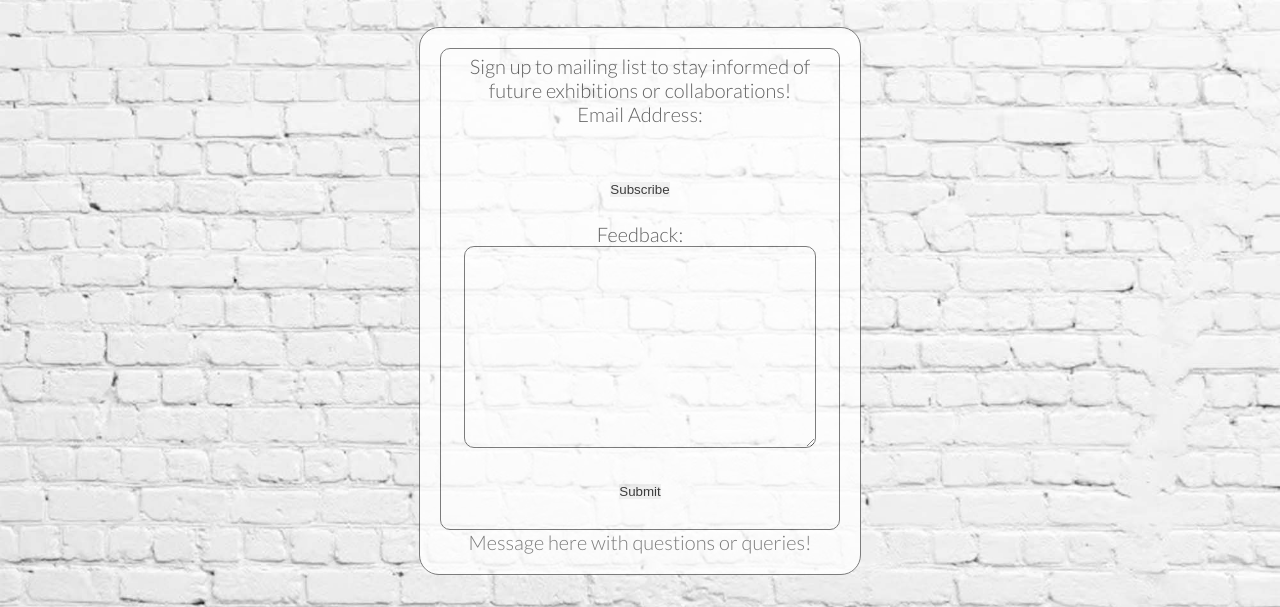
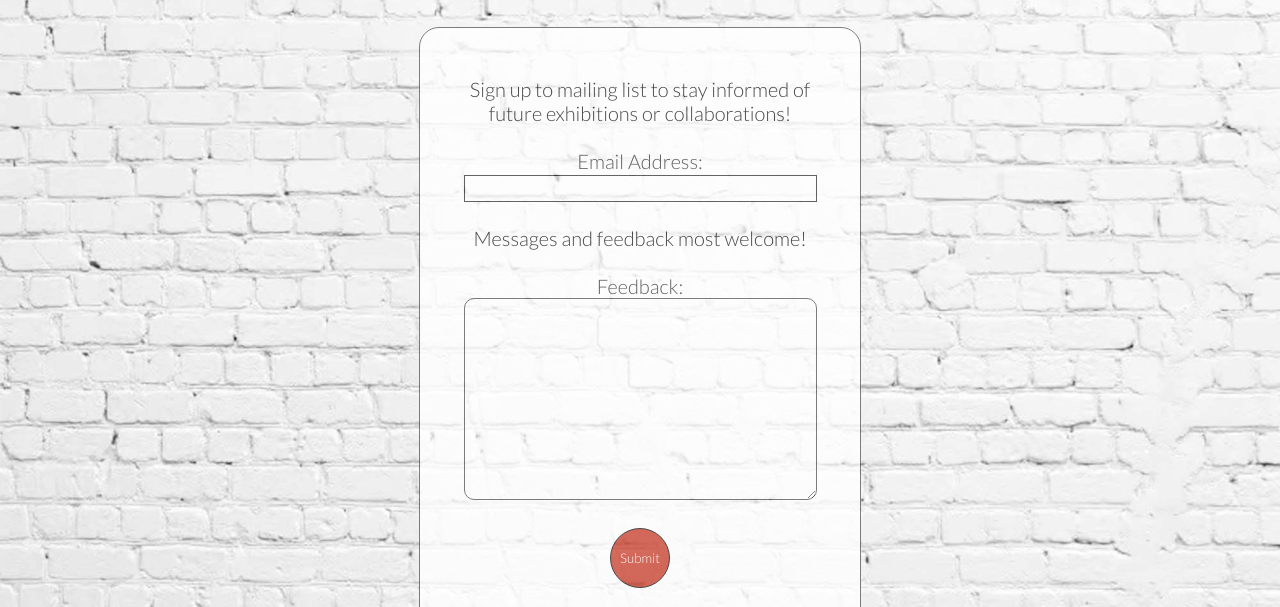
Before and after one commit to p-coughlan/artist, a plain HTML site: page contact.html in a window 1280 px wide. Shown: the part 162-769 px from the top of the page. Drawn offline with Linux system fonts and the light colour scheme.

Commit message:
tidy contact form & remove redundant CSS rules

```diff
--- a/assets/css/style.css
+++ b/assets/css/style.css
@@ -1,22 +1,15 @@
 
 @import url('https://fonts.googleapis.com/css2?family=Bebas+Neue&family=Lato:wght@300&display=swap');
 
-/*
-images in img file are test images - resize / reformat for web
-
-content not scrolling - why? FIX THIS
-
-remove hyperlink underline from H1 logo
-*/
-
+/*remove default styling*/
 * {
     margin: 0;
     padding: 0;
     border: 0;
 }
 
-/* READme link to image: https://www.etsy.com/uk/listing/1201286332/wooden-floor-photography-backdrop-white?gpla=1&gao=1&&utm_source=google&utm_medium=cpc&utm_campaign=shopping_uk_en_gb_b-paper_and_party_supplies-party_supplies-party_decor-backdrops_and_props&utm_custom1=_k_Cj0KCQjwj_ajBhCqARIsAA37s0y4hS9tp3WoEAbsDDnMnu3Scibqm5nmZ9J1BYANPos2CzMI5MHO2qUaAjBZEALw_wcB_k_&utm_content=go_12604682523_120630437220_508814476724_aud-463075091718:pla-316241129464_c__1201286332engb_500265943&utm_custom2=12604682523&gclid=Cj0KCQjwj_ajBhCqARIsAA37s0y4hS9tp3WoEAbsDDnMnu3Scibqm5nmZ9J1BYANPos2CzMI5MHO2qUaAjBZEALw_wcB */
-.background {     /* make opaque*/
+/*background image to be fixed with content scrolling over*/
+.background {
 
     min-height: 100vh;
     width: 100%;
@@ -25,10 +18,8 @@ remove hyperlink underline from H1 logo
     background-attachment: fixed;
     background-size: cover;
     background-position: center;
-
     overflow: hidden;
     position: relative;
-
 }
 
 body {
@@ -36,10 +27,10 @@ body {
     font-size: 20px;
     color: #555;
 }
-
-/*
-change H1 and H2 logo elements to JOSEFINA SANS UPPER CASE
-*/
+/* <p> text to stand out against opaque imagery behind*/
+p {
+    color: #111;
+}
 
 h1 {
     font-family: 'Bebas Neue', sans-serif;
@@ -59,9 +50,8 @@ h2 {
 .gallery_name {
     padding-top: 0.5em;
 }
-/*
-style h1 and h2 logo separately
-*/
+
+/* style h1 and h2 logo separately*/
 
 #logo_h1 {
     font-size: 300%;
@@ -78,40 +68,21 @@ style h1 and h2 logo separately
     text-decoration: none;
 }
 
+/*remove default syling from menu links*/
 a:link {
     text-decoration: none;
   }
 
+/* nav 'bar' styling */
 #navigation {
     width: 100%;
     height: auto;
     padding-bottom: 30px;
 }
-/*
-
-BELOW NOW OBSELETE - SEE REVISED STYLING
-#menu {
-    position: relative;
-    display: block;
-    text-align: center;
-    margin: 0 auto;
-}
-
-.pages li {
-    width: auto;
-    display: inline;
-    gap: 30%;
-    border: 30px;
-    padding-left: 20px;
-    padding-right: 20px;
-    font-size: 25px;
-}
-*/
 
 #menu {
     text-align: center;
     position: relative;
-
 }
 
 #menu li {
@@ -124,22 +95,15 @@ BELOW NOW OBSELETE - SEE REVISED STYLING
 .menu_item {
     /*STYLE NAV MENU ITEMS?*/
 }
-/* IS THIS RULE OBSELETE?
-.gallery {
-    width: 200px;
-    height: 200px;
-    margin: 0 auto;
-    padding: 30px;
-}
-*/
+
+/* gallery thumbnail, h2 and p element */
 
 #gallery_thumbs {
     text-align: center;
-
 }
 
 .thumb_container {
-    margin: 5vw;
+    margin: 4vw;
 }
 
 .thumb {
@@ -183,70 +147,7 @@ BELOW NOW OBSELETE - SEE REVISED STYLING
 
 }
 
-/*
-.galleryname {
-    text-align: center;
-    margin: 0 auto;
-}
-*/
-/*
-.print_thumb {
-    height: 200px;
-    width: 200px;
-    border-radius: 50%;
-    background-color: red;
-    background-image: url('../img/push_button.jpg');
-    background-repeat: no-repeat;
-    background-size: cover;
-    background-position: center;
-    overflow: hidden;
-    border: 1px solid #555;
-    margin: 0 auto;
-    display: block;
-    margin-top: 20px;
-    margin-bottom: 5px;
-}
-
-.photo_thumb {
-    height: 200px;
-    width: 200px;
-    border-radius: 50%;
-    background-color: red;
-    position: center;
-    background-image: url('../img/Teddy.png');
-    background-repeat: no-repeat;
-    background-size: cover;
-    background-position: center;
-    overflow: hidden;
-    border: 1px solid #555;
-    margin: 0 auto;
-    display: block;
-    margin-top: 20px;
-    margin-bottom: 5px;
-}
-
-.other_thumb {
-    height: 200px;
-    width: 200px;
-    border-radius: 50%;
-    background-color: red;
-    position: center;
-    background-image: url('../img/assemlage1_resized.jpg');
-    background-repeat: no-repeat;
-    background-size: cover;
-    background-position: center;
-    overflow: hidden;
-    border: 1px solid #555;
-    margin: 0 auto;
-    display: block;
-    margin-top: 20px;
-    margin-bottom: 5px;
-}
-
-*/
-/*
-BELOW NEEDS TWEAKING
-*/
+/* about section */
 
 .about {
     width: 90%;
@@ -259,22 +160,21 @@ BELOW NEEDS TWEAKING
     padding: 10px;
 }
 
+/* footer */
+
 #footer {
     position: relative;
     bottom: 0;
     width: 100%;
-
 }
 
 .social-networks {
     text-align: center;
     position: relative;
-
 }
 
 .social-networks li {
     display: inline;
-
 }
 
 .social-networks i {
@@ -319,6 +219,22 @@ BELOW NEEDS TWEAKING
 
 }
 
+#email {
+    border: solid 1px #333;
+    width: 90%;
+    height: 25px;
+}
+
+#subscribe, #submit {
+    width: 60px;
+    height: 60px;
+    font-family: inherit;
+    border-radius: 50%;
+    border: solid 1px #111;
+    background-color: #c83b27;
+    color: white;
+}
+
 textarea {
     border: solid 1px #555;
     border-radius: 10px;
@@ -330,7 +246,7 @@ textarea {
     color: #333;
     text-align: center;
     margin: 0 auto;
-    border: solid 1px #555;
+    /*border: solid 1px #555;*/
     border-radius: 10px;
     padding: 5px;
 
@@ -401,6 +317,7 @@ img {
       display: inline-block;
       width: 400px;
       height: 400px;
+      margin: 5vw;
     }
     .thumb {
         width: 400px;
@@ -419,10 +336,3 @@ img {
 /*
 COMMENTS
 */
-
-/*
-font-family: 'Bebas Neue', sans-serif;
-font-family: 'Lato', sans-serif;
-
-
-Author identity unknown *** Please tell me who you are. Run git config --global user.email "patrickcoughlan@yahoo.co.uk" git config --global user.name "Patrick" to set your account's default identity. Omit --global to set the identity only in this repository. fatal: unable to auto-detect email address (got 'codeany@fe35ba626cea.(none)')
--- a/contact.html
+++ b/contact.html
@@ -39,27 +39,26 @@
         <div class="form-section">
 
             <form method="post" action="https://formdump.codeinstitute.net/" class="signup-form">
-                 <p>Sign up to mailing list to stay informed of future exhibitions or collaborations!</p>
-                 <form action="submit-feedback.php" method="POST">
+                    <br>
+                    <p>Sign up to mailing list to stay informed of future exhibitions or collaborations!</p>
+                    <br>
                     <label for="email">Email Address:</label>
                     <br>
                     <input type="email" id="email" name="email" required>
                     <br><br>
-                    <button type="button" onclick="subscribeToMailingList()">Subscribe</button>
-                    <br><br>
+                    <!--<button id="subscribe" type="button">Subscribe</button>*/-->
+                    <p>Messages and feedback most welcome!</p>
+                    <br>
                     <label for="feedback">Feedback:</label>
                     <br>
                     <textarea id="feedback" name="feedback" rows="4" cols="50"></textarea>
                     <br><br>
-                    <button type="submit">Submit</button>
+                    <button id="submit" type="submit">Submit</button>
                     <br><br>
 
                   </form>
 
-                <p>Message here with questions or queries!</p>
-               <!-- MESSAGE BOX HERE!-->
-    <footer>
-             </form>
+
         </div>
 
     </section>
```
Also changed, not shown: about.html (+3 -0 lines), index.html (+4 -1 lines).
